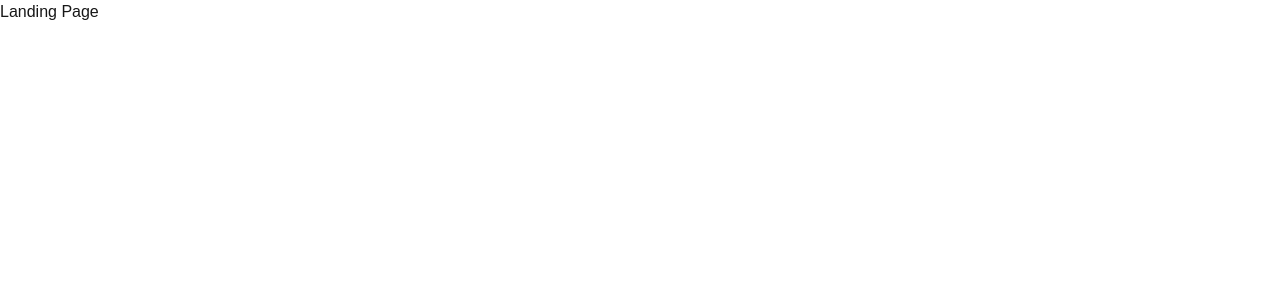
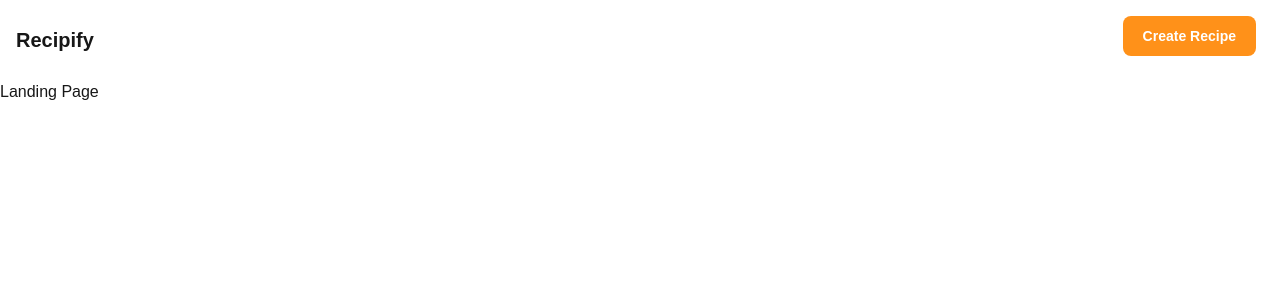
Before and after one commit to kin-hero/cooking-ui, a Next.js app: page / in a window 1280 px wide. Shown: the top 300 px of the page. Built offline with nearby package versions, Linux system fonts and the light colour scheme.

Commit message:
feat: add header to layout

```diff
--- a/src/app/layout.tsx
+++ b/src/app/layout.tsx
@@ -1,6 +1,8 @@
 import type { Metadata } from "next";
 import { Geist, Geist_Mono } from "next/font/google";
 import "./global.css";
+
+import { Header } from "@/components/layout/header";
 
 const geistSans = Geist({
   variable: "--font-geist-sans",
@@ -24,7 +26,10 @@ export default function RootLayout({
 }>) {
   return (
     <html lang="en">
-      <body className={`${geistSans.variable} ${geistMono.variable} antialiased`}>{children}</body>
+      <body className={`${geistSans.variable} ${geistMono.variable} antialiased`}>
+        <Header />
+        {children}
+      </body>
     </html>
   );
 }
```
